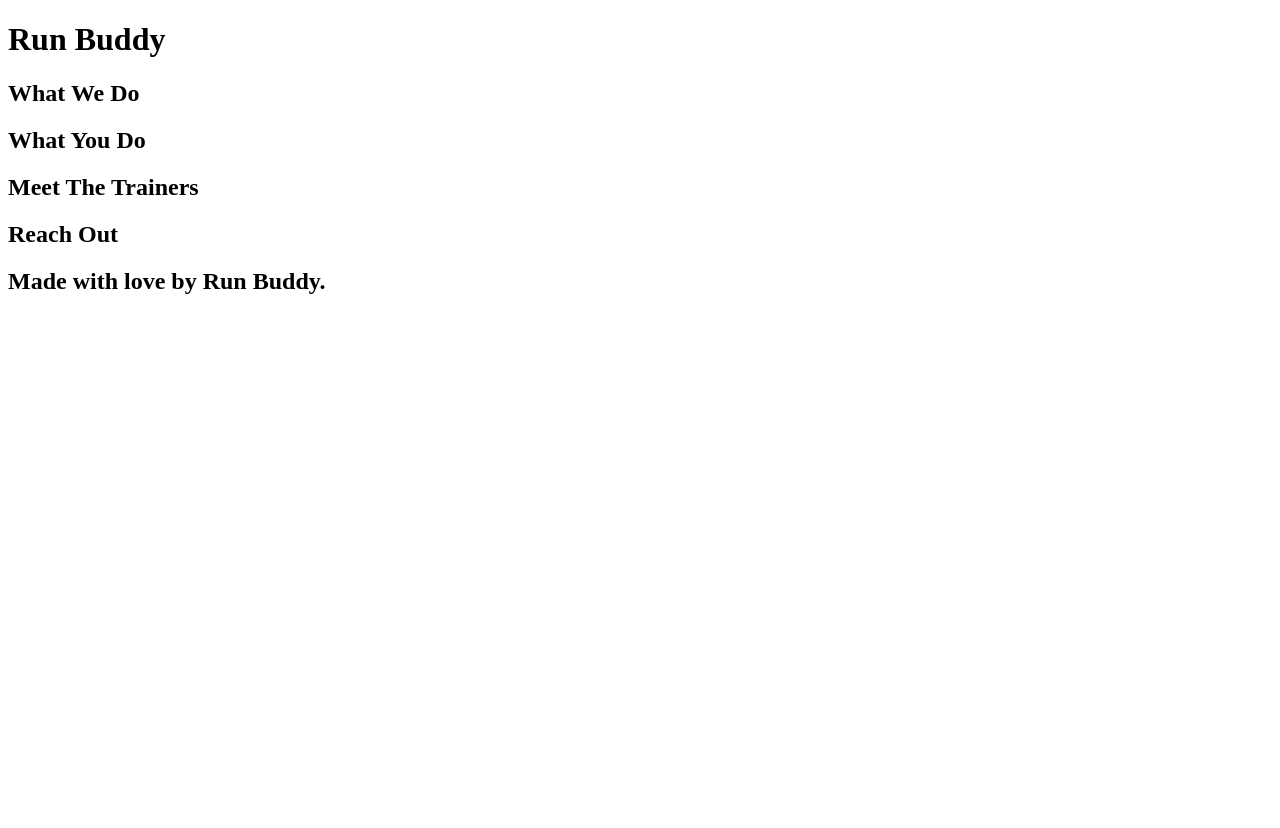
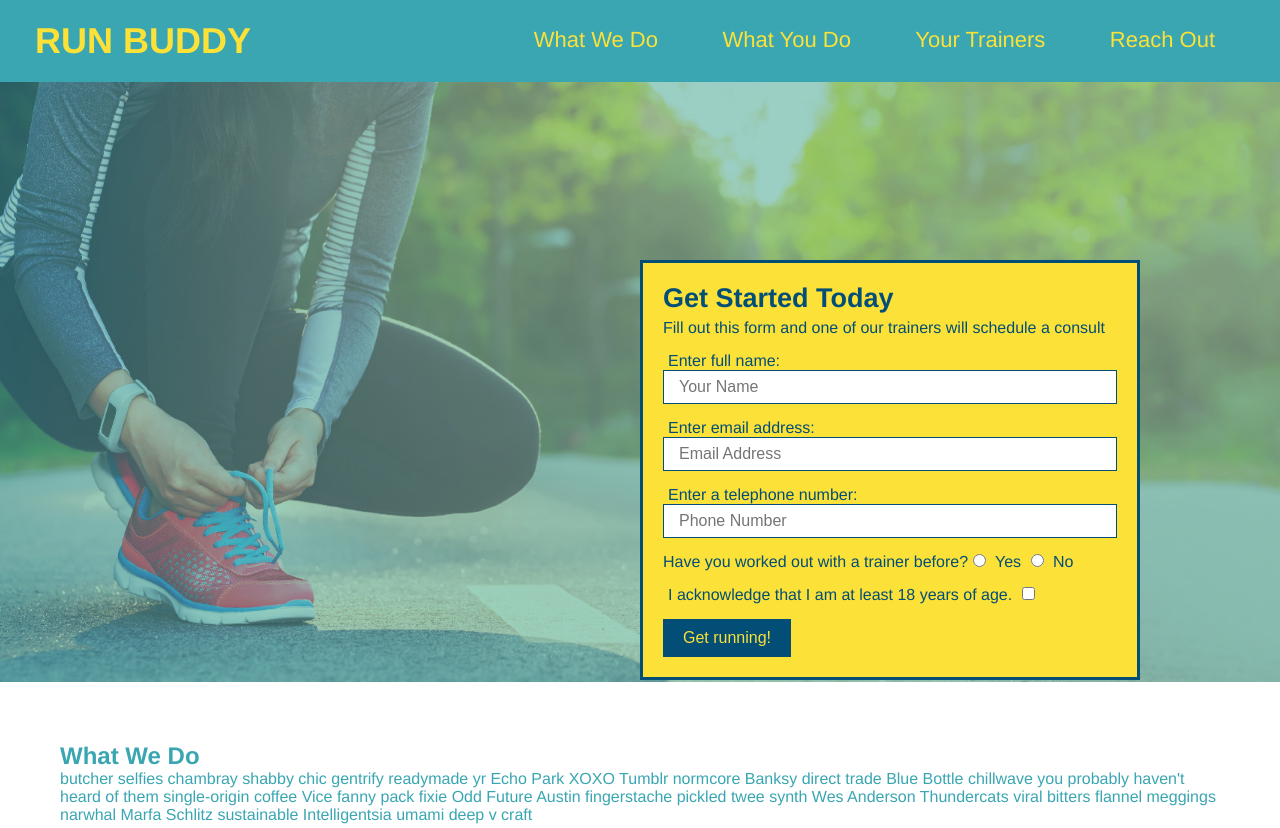
Before and after one commit to Eswiggins97/run-buddy, a plain HTML site: page index.html in a window 1280 px wide. Shown: the top 828 px of the page. Before the commit the page ends 800 px from the top, so only its background shows below. Drawn offline with Linux system fonts and the light colour scheme.

Commit message:
add style.css and images

```diff
--- /dev/null
+++ b/assets/css/style.css
@@ -0,0 +1,124 @@
+* {
+    margin: 0;
+    padding: 0;
+    box-sizing: border-box;
+  }
+
+body {
+    /* more on this crazy alphanumerical value in a minute! */
+    color: #39a6b2;
+    font-family: Helvetica, Arial, sans-serif;
+  }
+
+  /* apply styles to <header> */
+header {
+    padding: 20px 35px;
+    background-color: #39a6b2;
+  }
+
+  header h1 {
+    font-weight: bold;
+    font-size: 36px;
+    color: #fce138;
+    margin: 0;
+  }
+
+  header a {
+    text-decoration: none;
+    color: #fce138;
+  }
+
+  header nav {
+    float: right;
+    margin: 7px 0;
+  }
+
+  header nav ul li {
+    display: inline;
+  }
+
+  header nav ul li a {
+    margin: 0 30px;
+    font-weight: lighter;
+    font-size: 22px;
+  }
+
+  header h1 {
+    font-weight: bold;
+    font-size: 36px;
+    color: #fce138;
+    margin: 0;
+    display: inline;
+  }
+
+  footer {
+    background: #fce138;
+    width: 100%;
+    padding: 40px 35px;}
+
+    footer h2 {
+        display: inline;
+        color: #024e76;
+        font-size: 30px;
+        margin: 0;
+      }
+
+      footer div {
+        float: right;
+        line-height: 1.5;
+        text-align: right;
+      }
+
+      footer a {
+        color: #024e76;
+      }
+      section {
+        padding: 60px;
+      }
+/* Hero Style Start */
+.hero {
+  background-image: url("../images/hero-bg.jpg");
+  height: 600px;
+  background-size: cover;
+  background-position: center;
+}
+/* Hero Style End */
+
+.hero-form {
+  border: 3px solid #024e76;
+  background-color: #fce138;
+  padding: 20px;
+  width: 500px;
+  color: #024e76;
+  position: absolute;
+  bottom: 120px;
+  right: 140px;
+}
+ h3 {
+  font-size: 27px;
+  margin: 0;
+}
+
+.hero-form p {
+  margin: 5px 0 15px 0;
+}
+
+.form-input {
+  border: 1px solid #024e76;
+  display: block;
+  padding: 7px 15px;
+  font-size: 16px;
+  color: #024e76;
+  width: 100%;
+  margin-bottom: 15px;
+}
+label {
+  margin: 0 5px;
+}
+button {
+  color: #fce138;
+  background-color: #024e76;
+  border: none;
+  padding: 10px 20px;
+  font-size: 16px;
+}
--- a/index.html
+++ b/index.html
@@ -4,24 +4,105 @@
     <meta charset="UTF-8">
     <meta name="viewport" content="width=device-width, initial-scale=1.0">
     <title>RUN BUDDY</title>
+    <link rel="stylesheet" href="./assets/css/style.css"/>
 </head>
 <body>
     <!-- navigation -->
     <header>
-        <h1>Run Buddy</h1>
+        <h1>
+            <a href="/">RUN BUDDY</a>
+        </h1>
+        <nav>
+            <!--Unordered list element-->
+            <ul>
+             <!-- List item element-->
+            <li>
+                <!-- Anchor element -->
+                <a href="#what-we-do">What We Do</a>
+            </li>
+            <li>
+                <a href="#what-you-do">What You Do</a>
+            </li>
+            <li>
+                <a href="#your-trainers">Your Trainers</a>
+            </li>
+            <li>
+                <a href="#reach-out">Reach Out</a>
+            </li>
+            </ul>
+        </nav>
     </header>
+
     <!-- hero/jumbotron -->
-    <section>
+    <section class="hero">
+        <div class="hero-form">
+            <h3>Get Started Today</h3>
+            <p>Fill out this form and one of our trainers will schedule a consult</p>
+            <!-- Add form element -->
+            <form>
+                <label for="name">Enter full name:</label>
+                <input type="text" placeholder="Your Name" name="name" id="name" class="form-input"/>
+
+                <label for="email">Enter email address:</label>
+                <input type="text" placeholder="Email Address" name="email" id="email" class="form-input" />
+
+                <label for="phone">Enter a telephone number:</label>
+                <input type="text" placeholder="Phone Number" name="phone" id="phone" class="form-input"/>
+                <p>
+                    Have you worked out with a trainer before?
+                    <input type="radio" name="trainer-confirm" id="trainer-yes" />
+                    <label for="trainer-yes">Yes</label>
+                    <input type="radio" name="trainer-confirm" id="trainer-no" />
+                    <label for="trainer-no">No</label>
+                  </p>
+                  <p>
+                    <label for="checkbox" >
+                      I acknowledge that I am at least 18 years of age.
+                    </label>
+                    <input type="checkbox" name="age-confirm" id="checkbox" />
+                  </p>
+                  <button type="submit">
+                    Get running!
+                  </button>
+            </form>
+        </div>
     </section>
+    <!-- end hero -->
 
     <!-- "what we do" section -->
-    <section>
+    <section id="what-we-do">
         <h2>What We Do</h2>
+        <p>
+            butcher selfies chambray shabby chic gentrify readymade yr Echo Park XOXO Tumblr normcore Banksy direct trade Blue Bottle chillwave you probably haven't heard of them single-origin coffee Vice fanny pack fixie Odd Future Austin fingerstache pickled twee synth Wes Anderson Thundercats viral bitters flannel meggings narwhal Marfa Schlitz sustainable Intelligentsia umami deep v craft
+        </p>
     </section>
 
     <!-- "what you do" section -->
-    <section>
+    <section id="what-you-do">
         <h2>What You Do</h2>
+        <div>
+            <img src="./assets/images/step-1.svg" alt="" />
+            <h3>Step 1: Fill Out the Form Above.</h3>
+            <p>You're already here, so why not?</p>
+        </div>
+
+        <div>
+        <img src="./assets/images/step-2.svg" alt="" />
+        <h3>Step 2: Consult with One of Our Trainers.</h3>
+        <p>Are you here to build muscle, lose weight, or just feel good?</p>
+        </div>
+
+        <div>
+            <img src="./assets/images/step-3.svg" alt="" />
+           <h3>Step 3: Get Running.</h3>
+           <p>Hit the ground running (literally) once your trainer lays out your plan.</p>
+        </div>
+
+        <div>
+            <img src="./assets/images/step-4.svg" alt="" />
+            <h3>Step 4: See Results.</h3>
+            <p>Bi-weekly checkins with your trainer will keep you focused</p>
+        </div>
     </section>
 
     <!-- "meet the trainers" section -->
@@ -36,10 +117,13 @@
 
     <!-- footer -->
     <footer>
-        <h2> Made with love by Run Buddy.</h2>
+        <h2>
+            Made with love by Run Buddy
+        </h2>
+        <div>
+            <a href="#">Read Our Privacy Policy</a><br />
+            &copy; 2019 Run Buddy, Inc.
+          </div>
     </footer>
-
-
-
 </body>
 </html>
```
Also changed, not shown: assets/images/hero-bg.jpg (added), assets/images/step-1.svg (added), assets/images/step-2.svg (added), assets/images/step-3.svg (added), assets/images/step-4.svg (added), style.css (added).
